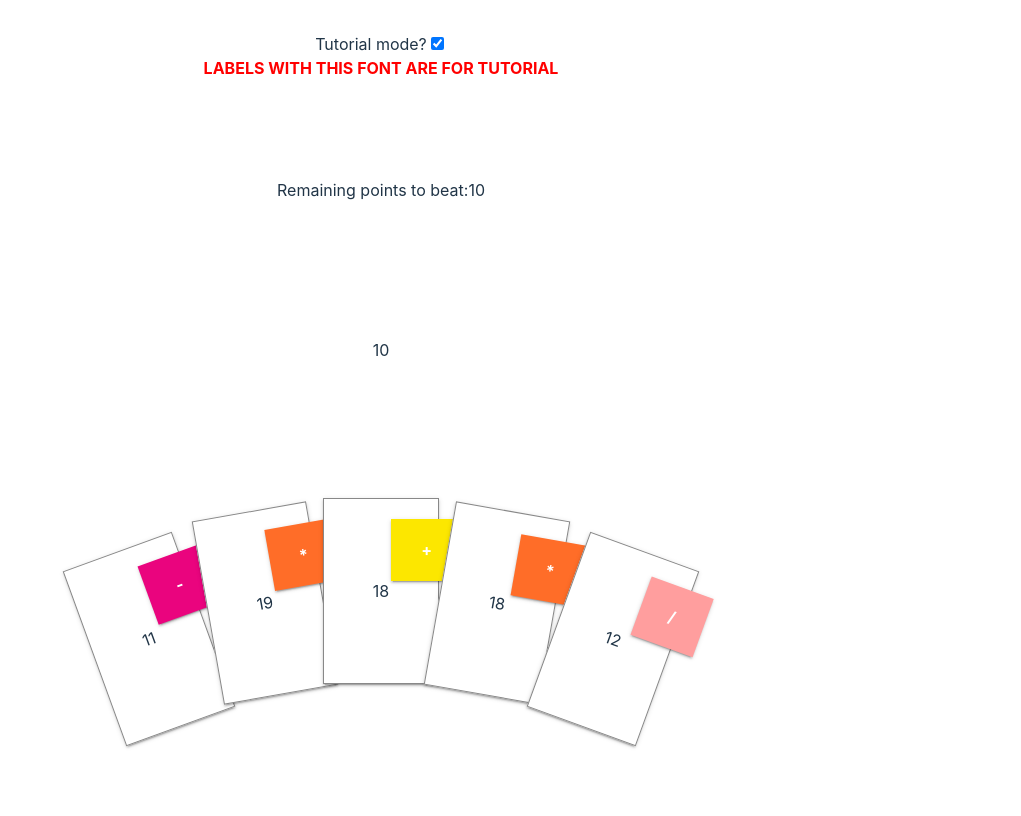
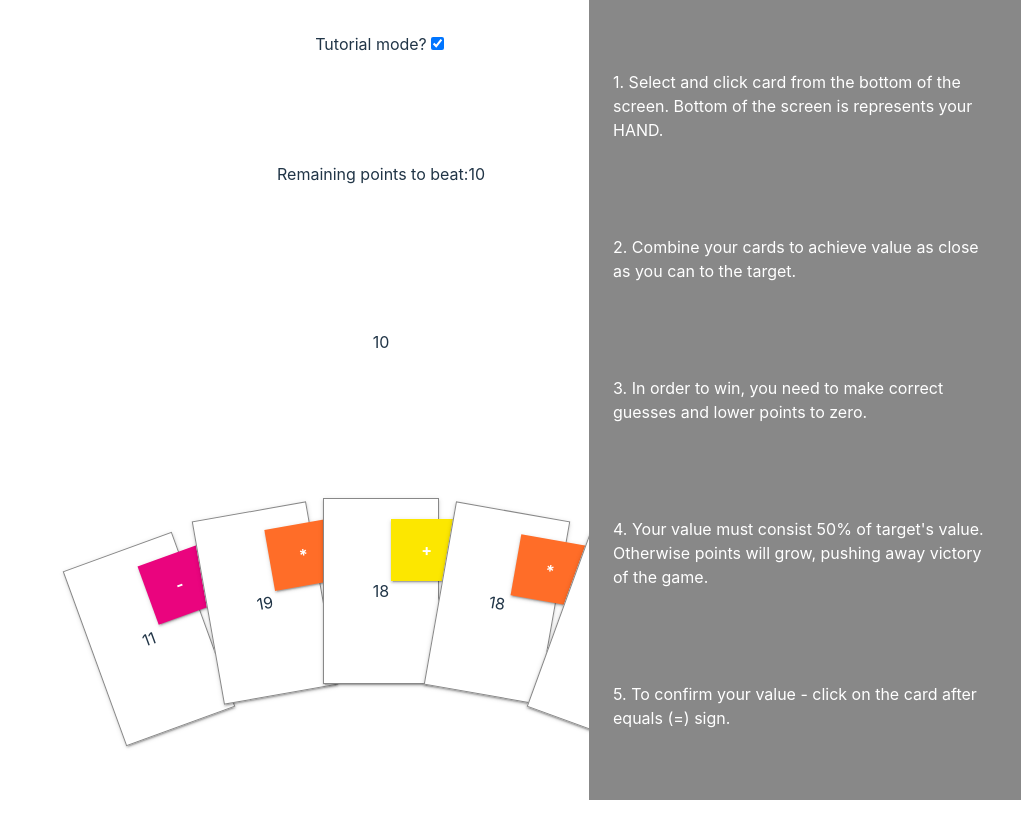
Before and after one commit to letier3110/mathpunk-alt, a React (Vite) app: page / in a window 1280 px wide. Both pictures are taken after a click on the checkbox 696 px from the left and 43 px from the top of the page. Shown: the whole page, without its empty margins (259-1280 px from the left). Built offline with nearby package versions, Linux system fonts and the light colour scheme.

Commit message:
some fixes

```diff
--- a/src/App.css
+++ b/src/App.css
@@ -195,3 +195,23 @@ html {
   font-weight: bold;
   color: red;
 }
+
+.sidebar {
+  position: absolute;
+  right: 0px;
+  top: 0px;
+  bottom: 0px;
+
+  width: 30vw;
+  text-align: left;
+  padding: 24px;
+
+  color: #fff;
+  background-color: #888;
+
+  display: flex;
+  flex-direction: column;
+  justify-content: space-around;
+
+  z-index: 400;
+}
--- a/src/App.tsx
+++ b/src/App.tsx
@@ -172,24 +172,55 @@ function weightedRand<T extends Indexable>(spec: Record<T, number>): () => T {
   }
 }
 
-const MIN_TARGET_VALUE = 5
-const MAX_TARGET_VALUE = 15
-
-let latestTarget = 0;
-
-const generateTarget = (): number => {
-  latestTarget = Math.floor(Math.random() * (MAX_TARGET_VALUE - MIN_TARGET_VALUE) + MIN_TARGET_VALUE);
-  return latestTarget;
+enum DIFFICULTIES {
+  EASY = 'easy',
+  HARD = 'hard'
 }
 
-const MIN_NUMENATOR_VALUE = 1
-const MAX_NUMENATOR_VALUE = 20
-const generateNumenator = (): number => {
-  let res = Math.floor(Math.random() * (MAX_NUMENATOR_VALUE - MIN_NUMENATOR_VALUE) + MIN_NUMENATOR_VALUE)
-  while(res === latestTarget) {
-    res = Math.floor(Math.random() * (MAX_NUMENATOR_VALUE - MIN_NUMENATOR_VALUE) + MIN_NUMENATOR_VALUE);
+interface DifficultySettings {
+  minTargetValue: number;
+  maxTargetValue: number;
+  minNumenatorValue: number;
+  maxNumenatorValue: number;
+  preciseness: number;
+}
+
+const VALUES: Record<DIFFICULTIES, DifficultySettings> = {
+  [DIFFICULTIES.EASY]: {
+    minTargetValue: 5,
+    maxTargetValue: 15,
+    minNumenatorValue: 1,
+    maxNumenatorValue: 20,
+    preciseness: 50,
+  },
+  [DIFFICULTIES.HARD]: {
+    minTargetValue: 2000,
+    maxTargetValue: 8000,
+    minNumenatorValue: 5,
+    maxNumenatorValue: 9999,
+    preciseness: 25,
   }
-  return res;
+}
+
+let latestTarget = 0
+
+const generateTarget = (hardMode = false): number => {
+  const mode = hardMode ? DIFFICULTIES.HARD : DIFFICULTIES.EASY;
+  const min = VALUES[mode].minTargetValue;
+  const max = VALUES[mode].maxTargetValue;
+  latestTarget = Math.floor(Math.random() * (max - min) + min)
+  return latestTarget
+}
+
+const generateNumenator = (hardMode = false): number => {
+  const mode = hardMode ? DIFFICULTIES.HARD : DIFFICULTIES.EASY;
+  const min = VALUES[mode].minNumenatorValue;
+  const max = VALUES[mode].maxNumenatorValue;
+  let res = Math.floor(Math.random() * (max - min) + min)
+  while (res === latestTarget) {
+    res = Math.floor(Math.random() * (max - min) + min)
+  }
+  return res
 }
 
 interface AddCardProps {
@@ -197,17 +228,18 @@ interface AddCardProps {
   index?: number
 }
 
-const getDeckPool = (): CardType[] => {
+const getDeckPool = (hardMode = false): CardType[] => {
   const array = Array(5).fill((x: number) => x)
   const res = array.map((): CardType => {
     const result = new CardTypeEnumToClass[weightedRand<CardTypeEnum>(StartCardPool)()]({ name: '' })
-    result.setCount(generateNumenator())
+    result.setCount(generateNumenator(hardMode))
     return result
   })
   return res
 }
 
 function App() {
+  const [hardMode, setHardMode] = useState<boolean>(false)
   const [count, setCount] = useState(generateTarget())
   const [tutorialMode, setTutorialMode] = useState<boolean>(false)
   const [hp, setHp] = useState(10)
@@ -228,6 +260,8 @@ function App() {
   }, [chain])
 
   const isGameEnded = enemyHp <= 0
+  const mode = hardMode ? DIFFICULTIES.HARD : DIFFICULTIES.EASY;
+  const preciseness = VALUES[mode].preciseness;
 
   const handleAddCard = ({ card, index }: AddCardProps) => {
     if (!index) {
@@ -254,17 +288,17 @@ function App() {
   }
 
   const handleStartNewRound = () => {
-    setCount(generateTarget())
+    setCount(generateTarget(hardMode))
     setRound(round + 1)
     setChain([])
-    setDeck(getDeckPool())
+    setDeck(getDeckPool(hardMode))
   }
 
   const handleStartNewGame = () => {
-    setCount(generateTarget())
+    setCount(generateTarget(hardMode))
     setRound(1)
     setChain([])
-    setDeck(getDeckPool())
+    setDeck(getDeckPool(hardMode))
     setEnemyHp(10)
   }
 
@@ -274,9 +308,12 @@ function App() {
       handleStartNewRound()
       return
     }
-    if (equalizerResult > count * 0.5 && equalizerResult < count * 1.5) {
+    const mode = hardMode ? DIFFICULTIES.HARD : DIFFICULTIES.EASY;
+    const preciseness = VALUES[mode].preciseness / 100;
+    if (equalizerResult > count * (1 - preciseness) && equalizerResult < count * (1 + preciseness)) {
       const res = Math.round((1 - Math.abs((equalizerResult - count) / count)) * 5)
-      setEnemyHp(res)
+      console.log(res)
+      setEnemyHp(enemyHp - res)
     } else {
       setEnemyHp(enemyHp + 5)
     }
@@ -287,10 +324,27 @@ function App() {
 
   return (
     <div className='root'>
+      {tutorialMode && (<div className='sidebar'>
+        <div>
+          1. Select and click card from the bottom of the screen. Bottom of the screen is represents your HAND.
+        </div>
+        <div>
+          2. Combine your cards to achieve value as close as you can to the target.
+        </div>
+        <div>
+          3. In order to win, you need to make correct guesses and lower points to zero.
+        </div>
+        <div>
+          4. Your value must consist {100 - preciseness}% of target's value. Otherwise points will grow, pushing away victory of the game.
+        </div>
+        <div>
+          5. To confirm your value - click on the card after equals (=) sign.
+        </div>
+      </div>)}
       <div>
         Tutorial mode?
-        <input type='checkbox' value={tutorialMode + ''} onChange={(e) => setTutorialMode(!tutorialMode)} />
-        {tutorialMode && (<div className='tutorialText'>LABELS WITH THIS FONT ARE FOR TUTORIAL</div>)}
+        <input type='checkbox' value={tutorialMode + ''} onChange={(e) => setTutorialMode(e.target.checked)} />
+        {/* {tutorialMode && <div className='tutorialText'>LABELS WITH THIS FONT ARE FOR TUTORIAL</div>} */}
       </div>
       <div className='hps'>
         {/* <div>
@@ -332,7 +386,9 @@ function App() {
                     <div className='additionText'>=</div>
                   </div>
                   <div onClick={handleEqual} className='card'>
-                    <div className='mainText'>{equalizerResult.toString().indexOf('.') >= 0 ? equalizerResult.toFixed(2) : equalizerResult}</div>
+                    <div className='mainText'>
+                      {equalizerResult.toString().indexOf('.') >= 0 ? equalizerResult.toFixed(2) : equalizerResult}
+                    </div>
                   </div>
                 </div>
               )}
@@ -368,6 +424,10 @@ function App() {
         <div className='win'>
           <div>🥳🥳🥳</div>
           <div>You win!</div>
+          <div>
+            Hard mode?
+            <input type='checkbox' value={hardMode + ''} onChange={(e) => setHardMode(!hardMode)} />
+          </div>
           {tutorialMode && <div className='tutorialText'>PRESS THE CARD TO START NEW GAME</div>}
           <div className='card' onClick={handleStartNewGame}>
             Start new game?
```
